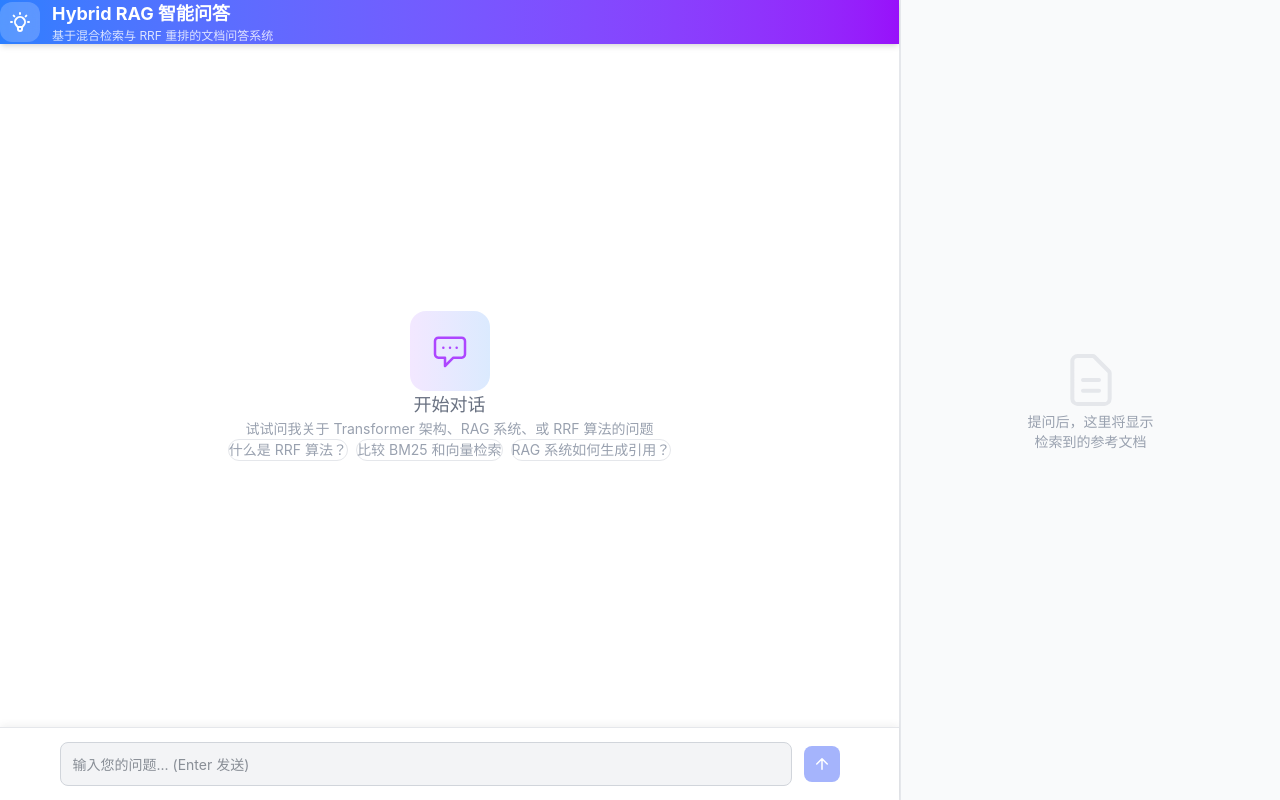
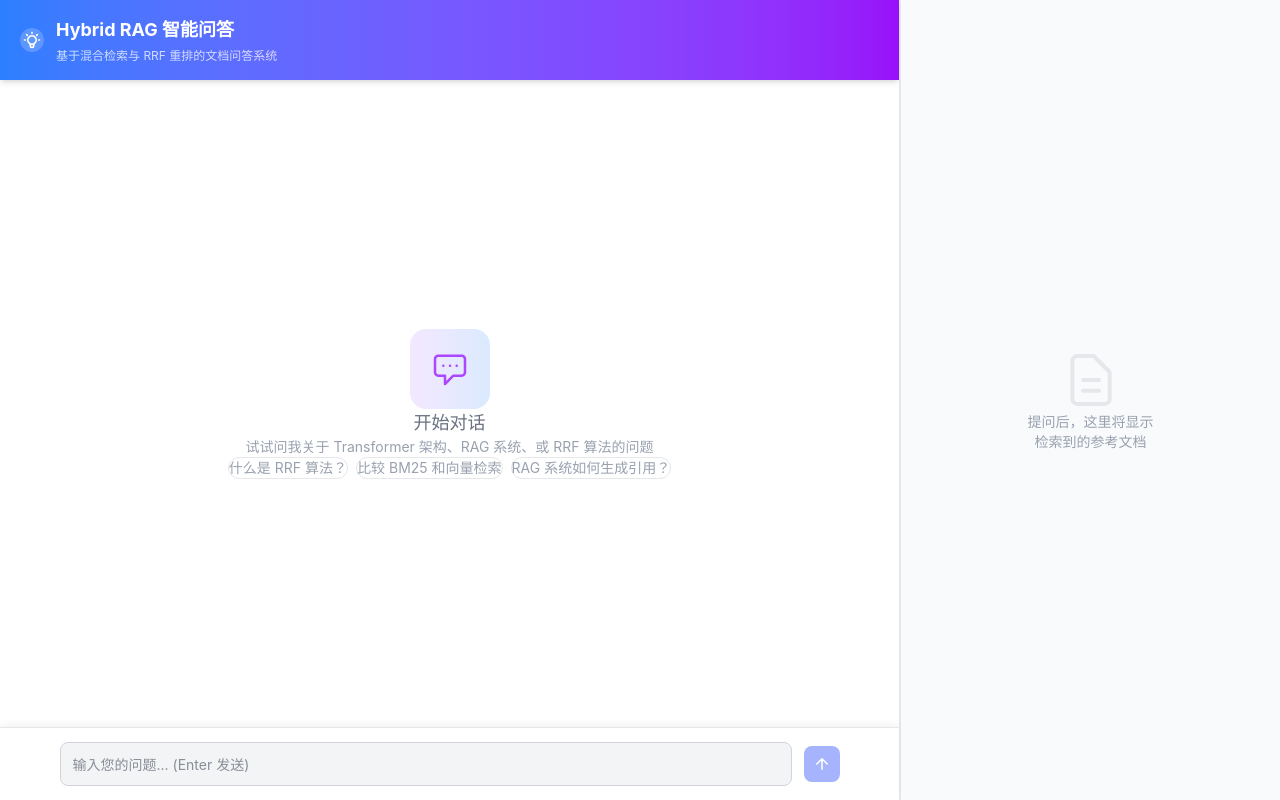
Before and after one commit to xt-fg/Hybrid-RAG-Citation, a React (Vite) app in the folder frontend/: page / in a window 1280 px wide. Built offline with nearby package versions, Linux system fonts and the light colour scheme.

Commit message:
fix: 优化 Header 呼吸感 - 增加内边距、标题副标题间距、副标题降权、图标与文字间距

```diff
--- a/frontend/src/App.tsx
+++ b/frontend/src/App.tsx
@@ -85,16 +85,16 @@ function App() {
       {/* Left: Chat Panel */}
       <div className="flex-1 flex flex-col bg-white min-w-0 border-r border-gray-200">
         {/* Header */}
-        <div className="bg-gradient-to-r from-blue-500 to-purple-600 px-4 py-3 flex-shrink-0 shadow-md">
-          <div className="flex items-center gap-3">
-            <div className="w-10 h-10 rounded-xl bg-white/20 backdrop-blur flex items-center justify-center">
-              <svg className="w-6 h-6 text-white" fill="none" stroke="currentColor" viewBox="0 0 24 24">
+        <div className="bg-gradient-to-r from-blue-500 to-purple-600 flex-shrink-0 shadow-md" style={{ padding: '16px 20px' }}>
+          <div className="flex items-center" style={{ gap: '12px' }}>
+            <div className="rounded-xl bg-white/20 backdrop-blur flex items-center justify-center" style={{ width: '24px', height: '24px' }}>
+              <svg className="w-5 h-5 text-white" fill="none" stroke="currentColor" viewBox="0 0 24 24">
                 <path strokeLinecap="round" strokeLinejoin="round" strokeWidth={2} d="M9.663 17h4.673M12 3v1m6.364 1.636l-.707.707M21 12h-1M4 12H3m3.343-5.657l-.707-.707m2.828 9.9a5 5 0 117.072 0l-.548.547A3.374 3.374 0 0014 18.469V19a2 2 0 11-4 0v-.531c0-.895-.356-1.754-.988-2.386l-.548-.547z" />
               </svg>
             </div>
             <div>
               <h1 className="text-lg font-bold text-white">Hybrid RAG 智能问答</h1>
-              <p className="text-xs text-white/80">基于混合检索与 RRF 重排的文档问答系统</p>
+              <p className="text-xs" style={{ color: 'rgba(255,255,255,0.75)', marginTop: '4px', fontWeight: 400, fontSize: '12px' }}>基于混合检索与 RRF 重排的文档问答系统</p>
             </div>
           </div>
         </div>
```
